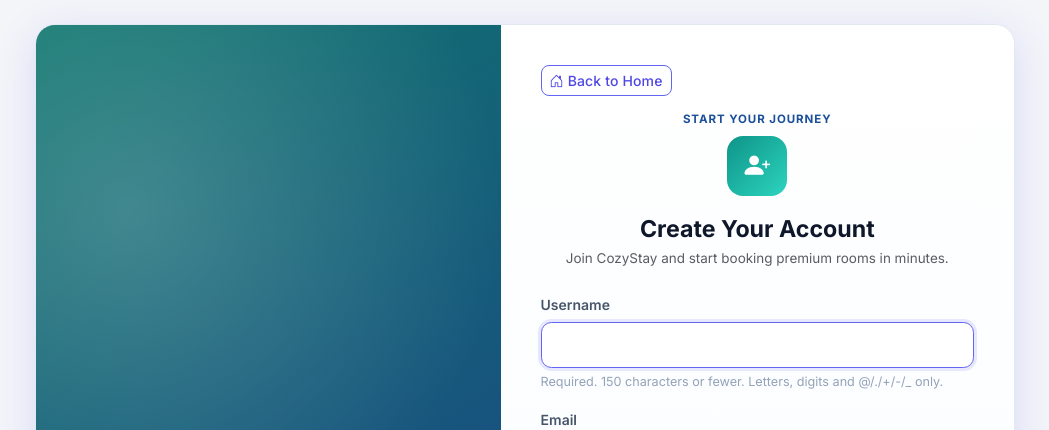
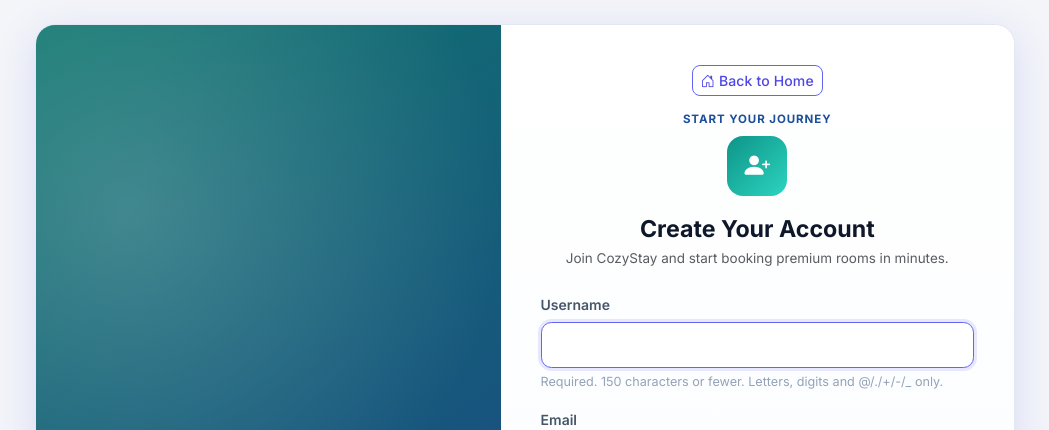
Before and after one commit to AldrianLoberiano/hotel_reservation, a Django app: page /register/ in a window 1280 px wide. Shown: the top 430 px of the page, without its empty margins (115-1164 px from the left). Run offline with Django 5.2, Linux system fonts and the light colour scheme.

Commit message:
Update register.html

```diff
--- a/hotel_reservation/templates/registration/register.html
+++ b/hotel_reservation/templates/registration/register.html
@@ -16,7 +16,7 @@
     </aside>
 
     <div class="auth-card auth-card-enhanced">
-        <a href="{% url 'room_list' %}" class="btn btn-outline-primary btn-sm auth-home-btn">
+        <a href="{% url 'room_list' %}" class="btn btn-outline-primary btn-sm auth-home-btn d-table mx-auto">
             <i class="bi bi-house-door me-1"></i>Back to Home
         </a>
         <p class="auth-eyebrow mb-2">Start Your Journey</p>
```
